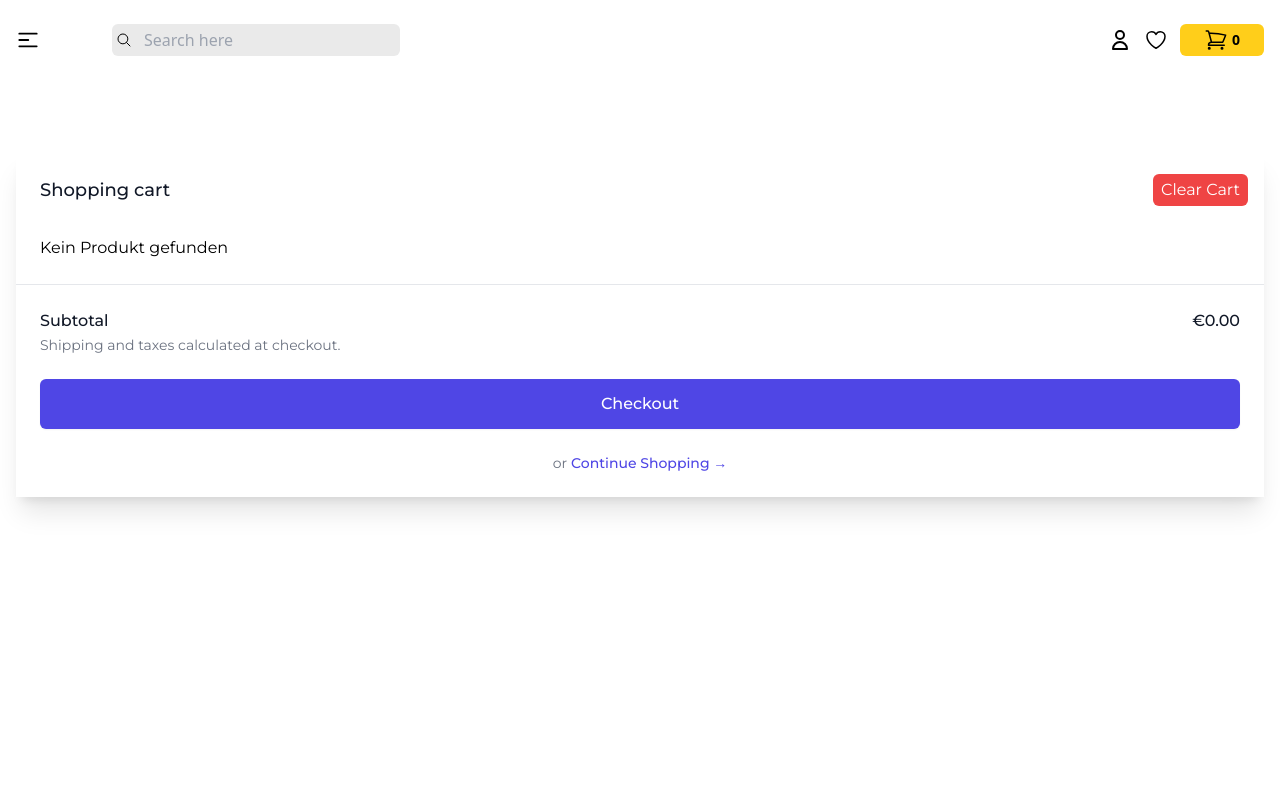
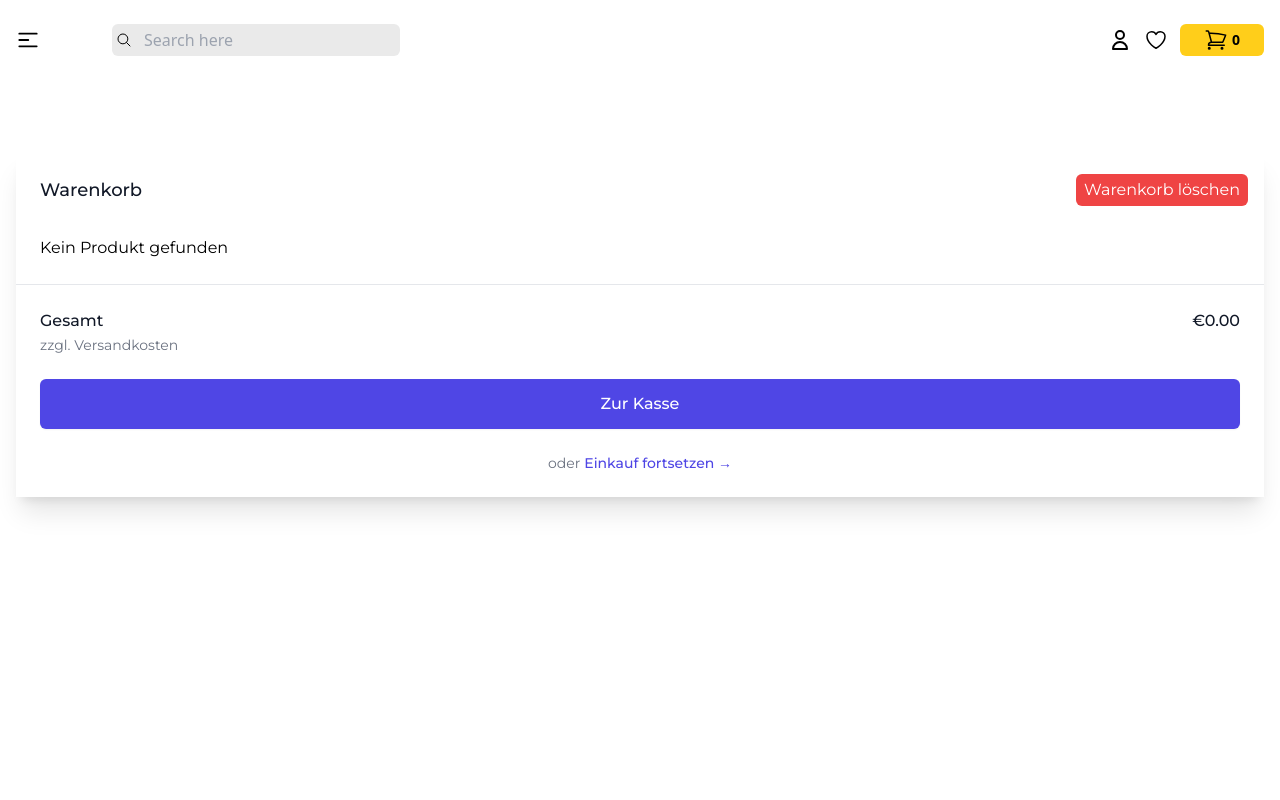
Before and after one commit to Malouzi/react-shop-seite, a React (Vite) app in the folder frontend/: page /cart in a window 1280 px wide. Shown: the top 800 px of the page. Built offline with nearby package versions, Linux system fonts and the light colour scheme.

Commit message:
CartPage

```diff
--- a/frontend/src/pages/books/BookCard.jsx
+++ b/frontend/src/pages/books/BookCard.jsx
@@ -40,7 +40,7 @@ const BookCard = ({book}) => {
       onClick={() => handleAddToCart(book)}
       className="btn-primary px-6 space-x-1 flex items-center gap-1 ">
         <FiShoppingCart className="" />
-        <span>Add to Cart</span>
+        <span>In den Warenkorb</span>
       </button>
     </div>
   </div>
--- a/frontend/src/pages/books/CartPage.jsx
+++ b/frontend/src/pages/books/CartPage.jsx
@@ -24,14 +24,14 @@ const CartPage = () => {
     <div className="flex mt-12 h-full flex-col overflow-hidden bg-white shadow-xl">
     <div className="flex-1 overflow-y-auto px-4 py-6 sm:px-6">
       <div className="flex items-start justify-between">
-        <div className="text-lg font-medium text-gray-900">Shopping cart</div>
+        <div className="text-lg font-medium text-gray-900">Warenkorb</div>
         <div className="ml-3 flex h-7 items-center ">
           <button
             type="button"
             onClick={handleClearCart }
             className="relative -m-2 py-1 px-2 bg-red-500 text-white rounded-md hover:bg-secondary transition-all duration-200  "
           >
-            <span className="">Clear Cart</span>
+            <span className="">Warenkorb löschen</span>
           </button>
         </div>
       </div>
@@ -61,16 +61,16 @@ const CartPage = () => {
                                                                 </h3>
                                                                 <p className="sm:ml-4">€{product?.newPrice}</p>
                                                             </div>
-                                                            <p className="mt-1 text-sm text-gray-500 capitalize"><strong>Category: </strong>{product?.category}</p>
+                                                            <p className="mt-1 text-sm text-gray-500 capitalize"><strong>Kategorie: </strong>{product?.category}</p>
                                                         </div>
                                                         <div className="flex flex-1 flex-wrap items-end justify-between space-y-2 text-sm">
-                                                            <p className="text-gray-500"><strong>Qty:</strong> 1</p>
+                                                            <p className="text-gray-500"><strong>Menge</strong> 1</p>
 
                                                             <div className="flex">
                                                                 <button
                                                                 onClick={() => handleRemoveFromCart(product)}
                                                                 type="button" className="font-medium text-indigo-600 hover:text-indigo-500">
-                                                                    Remove
+                                                                    Entfernen
                                                                 </button>
                                                             </div>
                                                         </div>
@@ -89,27 +89,27 @@ const CartPage = () => {
 
     <div className="border-t border-gray-200 px-4 py-6 sm:px-6">
       <div className="flex justify-between text-base font-medium text-gray-900">
-        <p>Subtotal</p>
+        <p>Gesamt</p>
         <p>€{totalPrice ? totalPrice : 0}</p>
       </div>
-      <p className="mt-0.5 text-sm text-gray-500">Shipping and taxes calculated at checkout.</p>
+      <p className="mt-0.5 text-sm text-gray-500">zzgl. Versandkosten</p>
       <div className="mt-6">
         <Link
           to="/checkout"
           className="flex items-center justify-center rounded-md border border-transparent bg-indigo-600 px-6 py-3 text-base font-medium text-white shadow-sm hover:bg-indigo-700"
         >
-          Checkout
+          Zur Kasse
         </Link>
       </div>
       <div className="mt-6 flex justify-center text-center text-sm text-gray-500">
         <Link to="/">
-          or
+          oder
           <button
             type="button"
 
             className="font-medium text-indigo-600 hover:text-indigo-500 ml-1"
           >
-            Continue Shopping
+            Einkauf fortsetzen
             <span aria-hidden="true"> &rarr;</span>
           </button>
         </Link>
```
